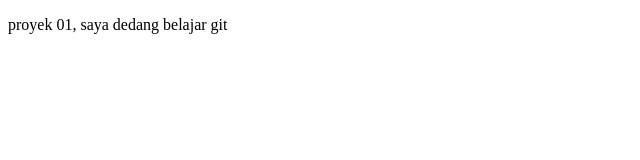
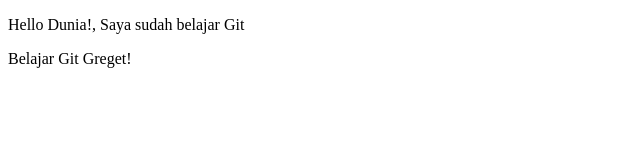
Before and after one commit to badak46/belajar-git, a plain HTML site: page index.html in a window 1280 px wide. Shown: the whole page, without its empty margins (0-640 px from the left). Drawn offline with Linux system fonts and the light colour scheme.

Commit message:
belajar git greget

```diff
--- a/index.html
+++ b/index.html
@@ -5,6 +5,7 @@
         <title>git proyek 01</title>
     </head>
     <body>
-        <p>proyek 01, saya dedang belajar git</p>
+        <p>Hello Dunia!, Saya sudah belajar Git</p>
+        <p>Belajar Git Greget!</p>
     </body>
 </html>
```
